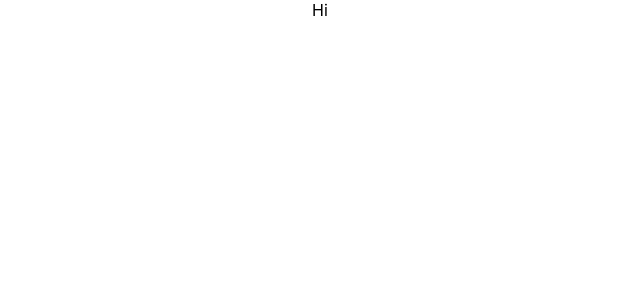
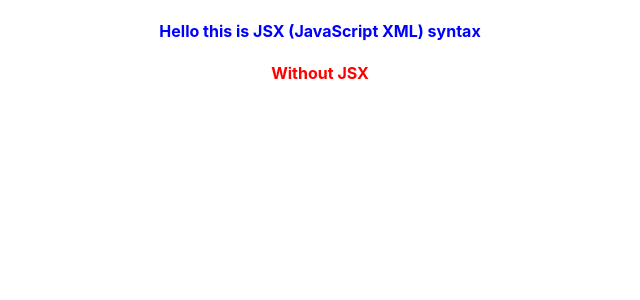
Before and after one commit to AmanKamani/react-topics, a React (Create React App) app: page / in a window 1280 px wide. Shown: the top 300 px of the page, without its empty margins (320-960 px from the left). Built offline with nearby package versions, Linux system fonts and the light colour scheme.

Commit message:
With JSX/TSX vs Without
- JSX/TSX is the wrapper around the actual implementation of UI with
   react ( React.createElement() ).
- Use of JSX/TSX allows us to easily write the HTML & implement the UI.

```diff
--- a/src/App.tsx
+++ b/src/App.tsx
@@ -1,11 +1,14 @@
 import React from 'react';
 import logo from './logo.svg';
 import './App.css';
+import { JSXComponent } from './components/jsx-component';
+import { WithoutJSXComponent } from './components/without-jsx-component';
 
 function App() {
   return (
     <div className="App">
-      Hi
+      <JSXComponent />
+      <WithoutJSXComponent />
     </div>
   );
 }
--- /dev/null
+++ b/src/components/jsx-component.tsx
@@ -0,0 +1,7 @@
+export function JSXComponent() {
+    return (
+        <div style={{color: "blue"}}>
+            <h4>Hello this is JSX (JavaScript XML) syntax</h4>
+        </div>
+    )
+}
--- /dev/null
+++ b/src/components/without-jsx-component.ts
@@ -0,0 +1,17 @@
+import React from "react";
+
+export function WithoutJSXComponent() {
+    return React.createElement(
+        "div",
+        {
+            style: {
+                color: "red",
+            }
+        },
+        React.createElement(
+            "h4",
+            null,
+            "Without JSX"
+        )
+    );
+}
```
